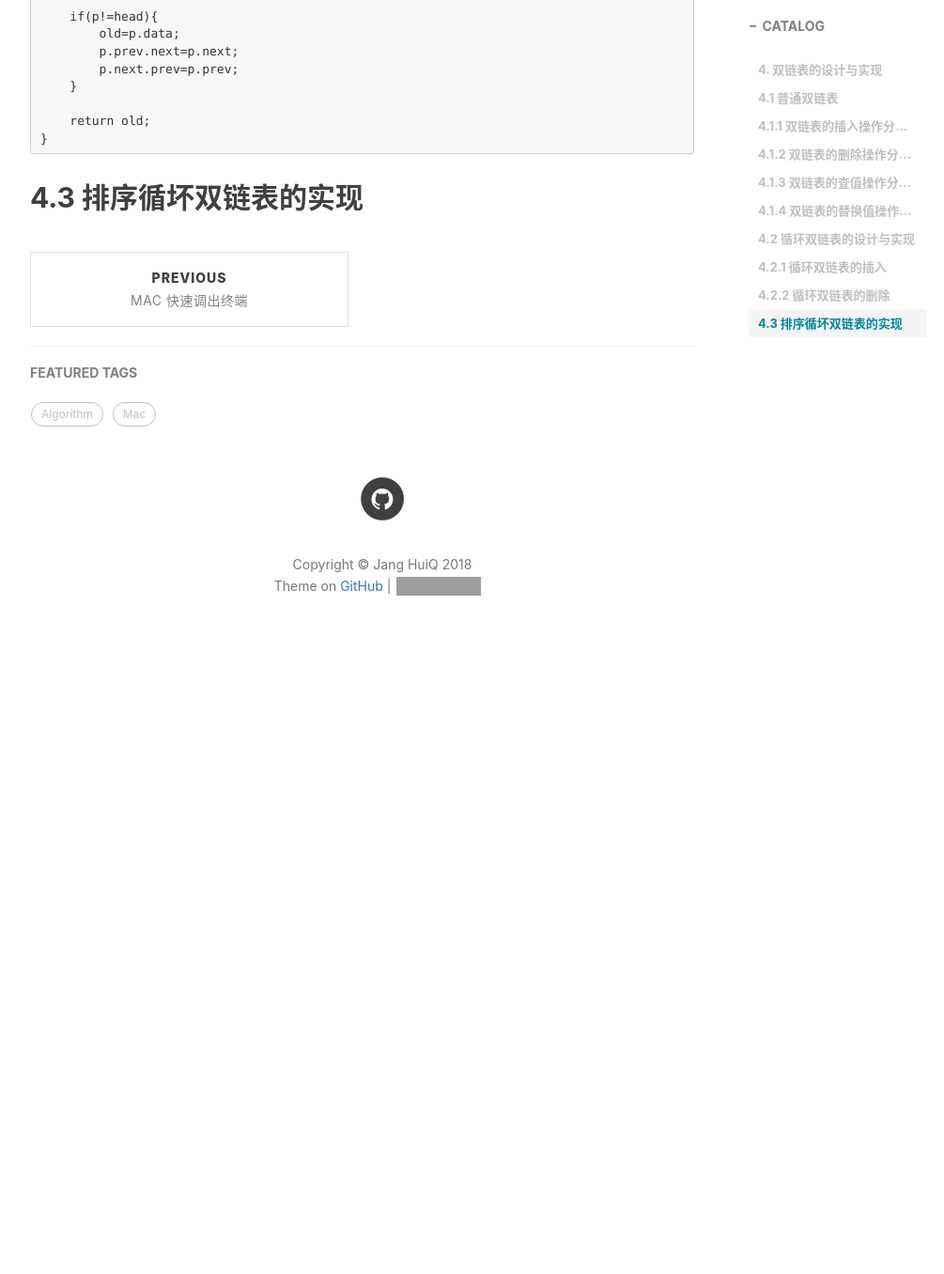
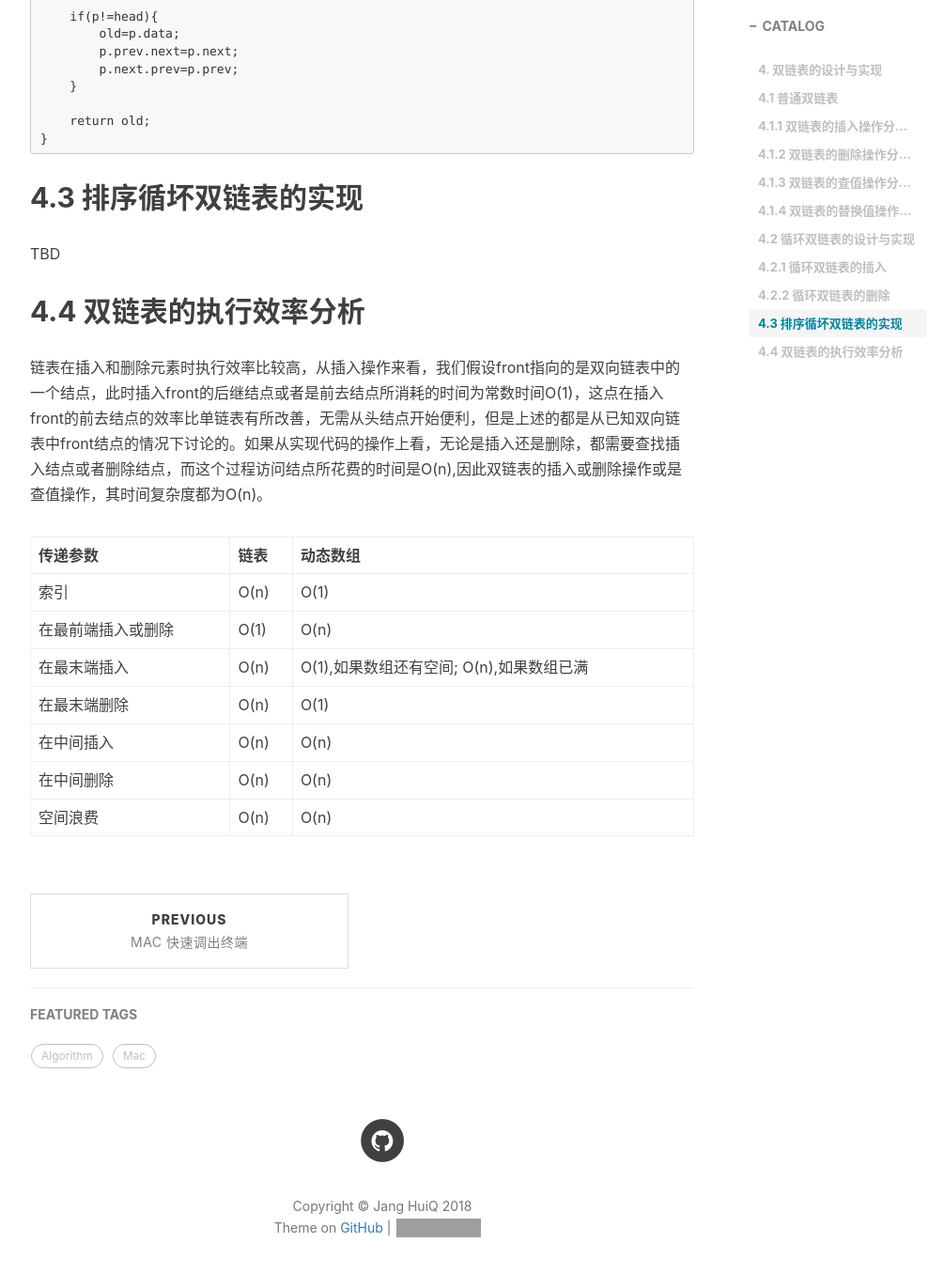
Before and after one commit to jangzc/jangzc.github.io, a Jekyll site: the page built from _posts/2018-08-03-双链表.md, in a window 1280 px wide and 1400 px high, scrolled down 5412 px. Shown: the top 1356 px of the window at 94% size, without its empty margins (233-1238 px from the left). Built offline with Jekyll 4.4.1, drawn with Linux system fonts in a browser that asks for light colours; nearby versions of some CDN libraries; comment, search, counter and statistics services are not loaded; before the commit the page ends 6140 px from its top, so only the background shows below that; grey boxes are pictures that could not be loaded.

Commit message:
Update 2018-08-03-双链表.md

````diff
--- a/_posts/2018-08-03-双链表.md
+++ b/_posts/2018-08-03-双链表.md
@@ -235,4 +235,18 @@ public T remove(int index){
 }
 ```
 
-## 4.3 排序循坏双链表的实现
+## 4.3 排序循坏双链表的实现<br>
+TBD
+
+## 4.4 双链表的执行效率分析
+链表在插入和删除元素时执行效率比较高，从插入操作来看，我们假设front指向的是双向链表中的一个结点，此时插入front的后继结点或者是前去结点所消耗的时间为常数时间O(1)，这点在插入front的前去结点的效率比单链表有所改善，无需从头结点开始便利，但是上述的都是从已知双向链表中front结点的情况下讨论的。如果从实现代码的操作上看，无论是插入还是删除，都需要查找插入结点或者删除结点，而这个过程访问结点所花费的时间是O(n),因此双链表的插入或删除操作或是查值操作，其时间复杂度都为O(n)。
+
+传递参数 | 链表 | 动态数组
+---- | --- | ---
+索引 | O(n) | O(1)
+在最前端插入或删除 | O(1) | O(n)
+在最末端插入 | O(n) | O(1),如果数组还有空间; O(n),如果数组已满
+在最末端删除 | O(n) | O(1)
+在中间插入 | O(n) | O(n)
+在中间删除 | O(n) | O(n)
+空间浪费 | O(n) | O(n)
````
